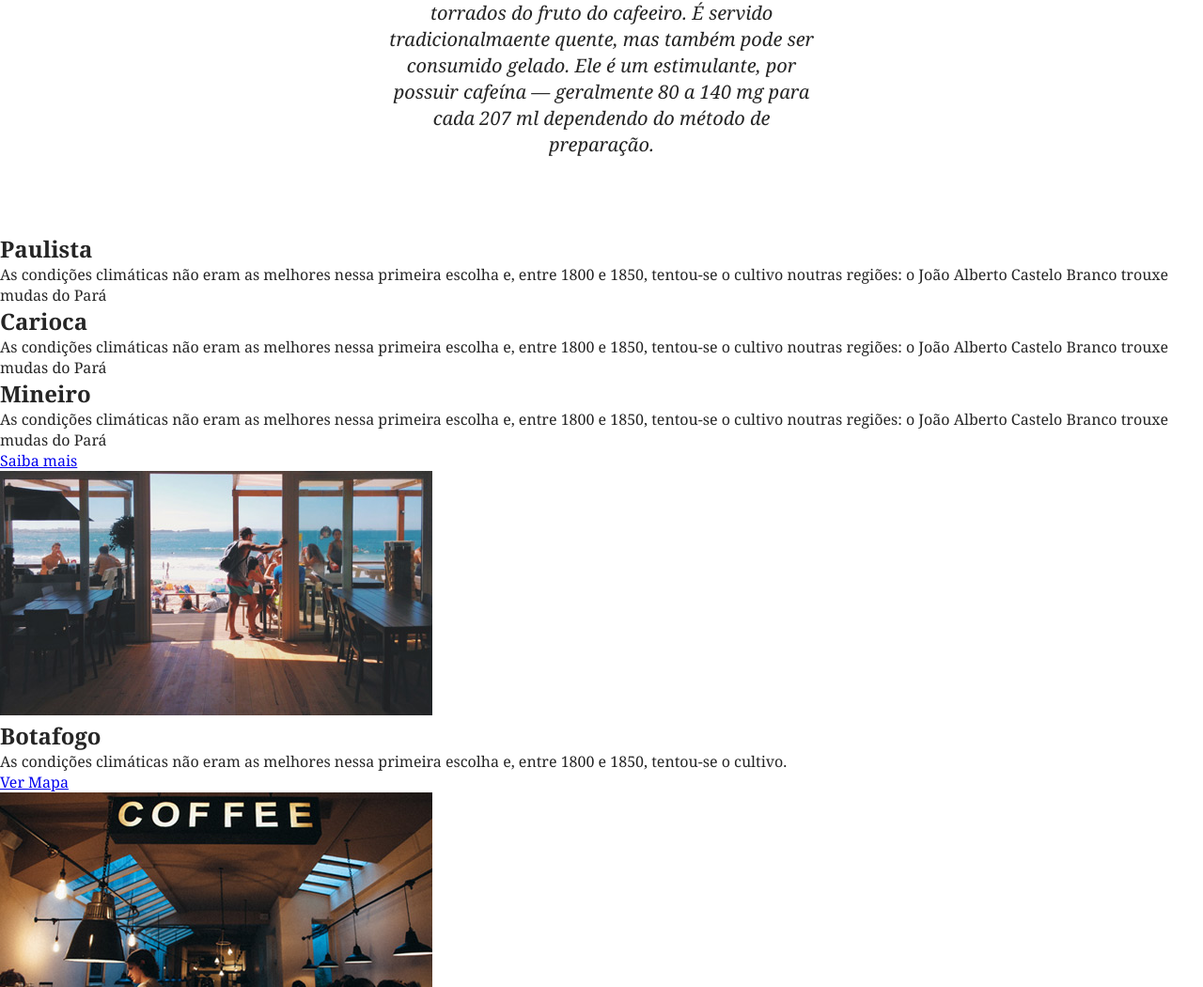
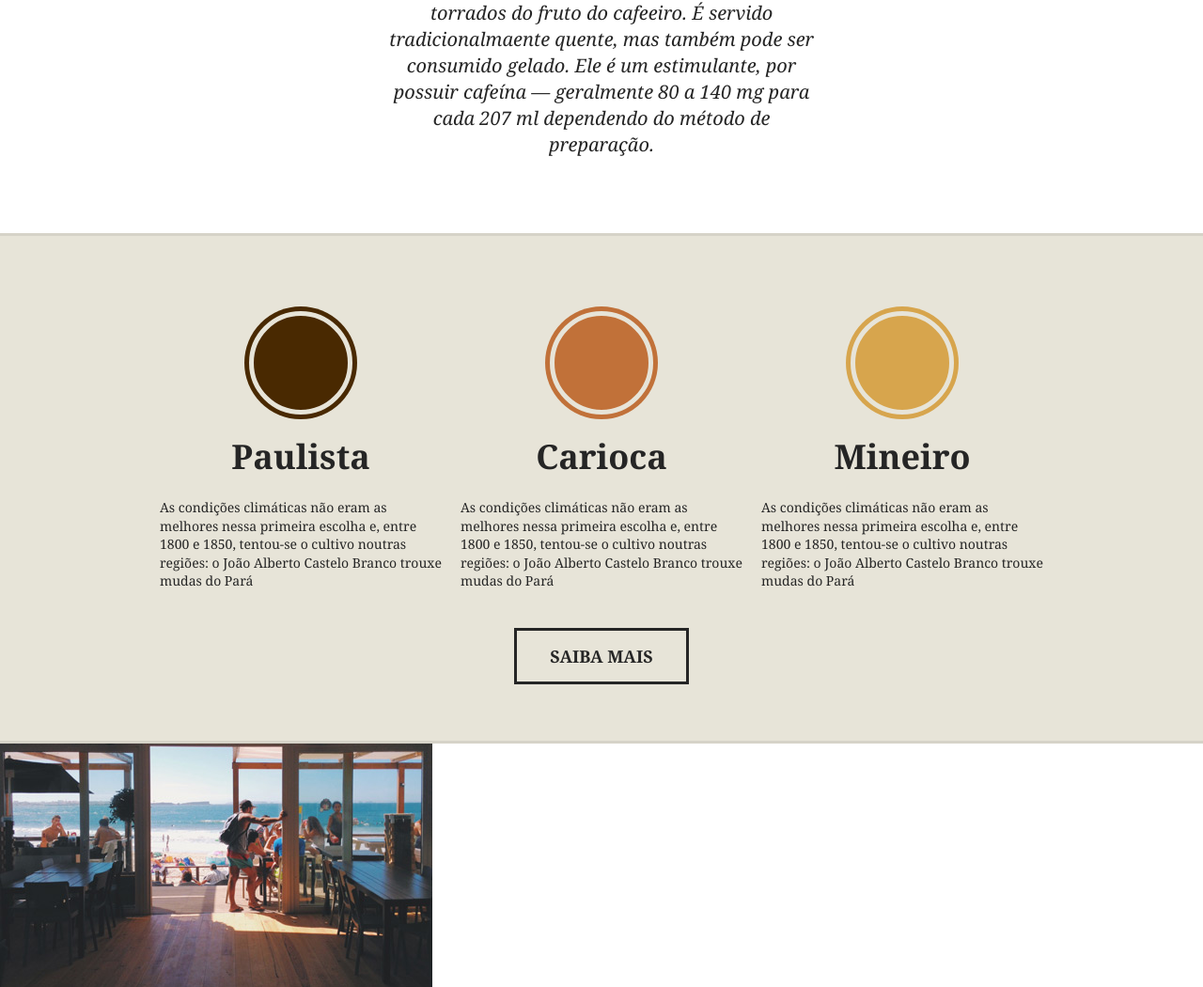
Before and after one commit to mnagahama/curso-origamid, a PHP site: page / in a window 1280 px wide. Shown: the part 1030-2080 px from the top of the page at 94% size. Run offline with PHP 8.4, Linux system fonts and the light colour scheme.

Commit message:
add produtos

```diff
--- a/css-avancado/css/style.css
+++ b/css-avancado/css/style.css
@@ -134,3 +134,78 @@ a.menu-logo {
   margin: 20px auto;
   max-width: 460px;
 }
+
+/*Produtos*/
+
+.produtos {
+  background: #e7e4d8;
+  padding: 60px;
+  border-top: 3px solid #d6d3c8;
+  border-bottom: 3px solid #d6d3c8;
+}
+
+.produtos-container {
+  max-width: 960px;
+  margin: 0 auto;
+}
+
+.produtos-container::before, .produtos-container::after {
+  content: '';
+  display: table;
+  clear: both;
+}
+
+.produtos-item {
+  width: 300px;
+  float: left;
+  margin: 0 10px 20px 10px;
+}
+
+.produtos-item h2 {
+  text-align: center;
+  font-size: 2.25em;
+  margin-bottom: 20px;
+}
+
+.produtos-item h2::before {
+  content: '';
+  display: block;
+  width: 100px;
+  height: 100px;
+  background: currentColor;
+  border-radius: 50%;
+  margin: 20px auto;
+  border: 5px solid #e7e4d8;
+  box-shadow: 0 0 0 5px currentColor;
+}
+
+h2.produtos-paulista::before {
+  color: #492901;
+}
+
+h2.produtos-carioca::before {
+  color: #c17139;
+}
+
+h2.produtos-mineiro::before {
+  color: #d7a54d;
+}
+
+.produtos-item p {
+  font-size: 0.875em;
+  line-height: 1.4em;
+}
+
+.produtos-btn {
+  width: 180px;
+  border: 3px solid;
+  color: #252525;
+  text-decoration: none;
+  display: block;
+  font-size: 1.125em;
+  font-weight: bold;
+  text-transform: uppercase;
+  text-align: center;
+  padding: 15px 0;
+  margin: 20px auto 0 auto;
+}
--- a/css-avancado/index.html
+++ b/css-avancado/index.html
@@ -45,26 +45,26 @@
       207 ml dependendo do método de preparação.</p>
   </section>
 
-  <section>
-    <div>
-        <div>
-          <h2>Paulista</h2>
+  <section class="produtos">
+    <div class="produtos-container">
+        <div class="produtos-item">
+          <h2 class="produtos-paulista">Paulista</h2>
           <p>As condições climáticas não eram as melhores nessa primeira escolha e, entre 1800 e 1850, tentou-se o cultivo
             noutras regiões: o João Alberto Castelo Branco trouxe mudas do Pará</p>
         </div>
-        <div>
-          <h2>Carioca</h2>
+        <div class="produtos-item">
+          <h2 class="produtos-carioca">Carioca</h2>
           <p>As condições climáticas não eram as melhores nessa primeira escolha e, entre 1800 e 1850, tentou-se o cultivo
             noutras regiões: o João Alberto Castelo Branco trouxe mudas do Pará</p>
         </div>
-        <div>
-          <h2>Mineiro</h2>
+        <div class="produtos-item">
+          <h2 class="produtos-mineiro">Mineiro</h2>
           <p>As condições climáticas não eram as melhores nessa primeira escolha e, entre 1800 e 1850, tentou-se o cultivo
             noutras regiões: o João Alberto Castelo Branco trouxe mudas do Pará</p>
         </div>
       </div>
 
-      <a href="#">Saiba mais</a>
+      <a class="produtos-btn" href="#">Saiba mais</a>
   </section>
 
   <section>
```
